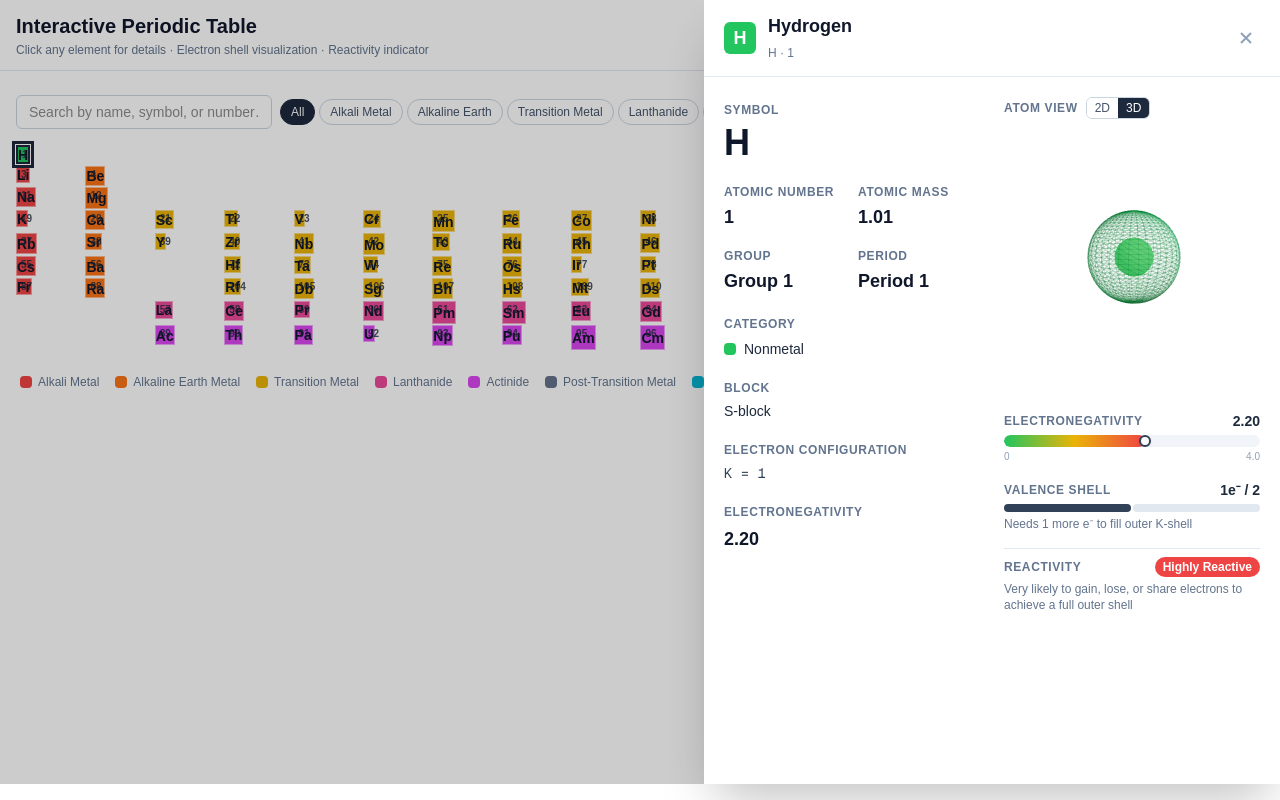
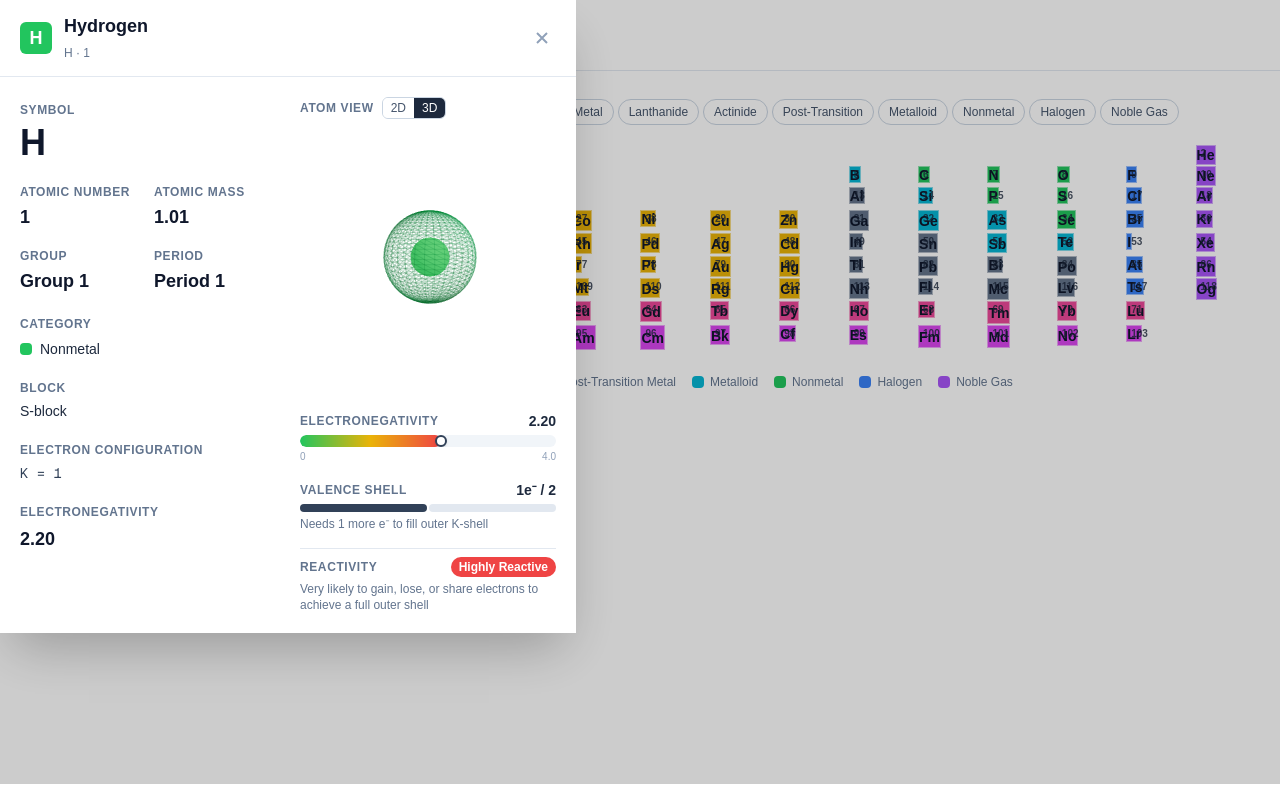
Before and after one commit to tobese/periodic-table, a Next.js app: page / in a window 1280 px wide. Both pictures are taken after a click on the button "1 H". Built offline with nearby package versions, Linux system fonts and the light colour scheme.

Commit message:
fix panel: pointer-events-none on backdrop, click-through to grid, close via Escape

```diff
--- a/src/components/periodic-table/element-detail-panel.tsx
+++ b/src/components/periodic-table/element-detail-panel.tsx
@@ -1,6 +1,6 @@
 'use client'
 
-import { useState } from 'react'
+import { useState, useEffect, useCallback } from 'react'
 import type { ElementData } from '@/data/elements'
 import { CATEGORY_COLORS, CATEGORY_LABELS, SHELL_LABELS } from '@/data/elements'
 import ElectronShellDiagram from './electron-shell-diagram'
@@ -17,6 +17,16 @@ type ViewMode = '2d' | '3d'
 export default function ElementDetailPanel({ element, onClose }: ElementDetailPanelProps) {
   const [viewMode, setViewMode] = useState<ViewMode>('3d')
 
+  const handleKeyDown = useCallback((e: KeyboardEvent) => {
+    if (e.key === 'Escape') onClose()
+  }, [onClose])
+
+  useEffect(() => {
+    if (!element) return
+    document.addEventListener('keydown', handleKeyDown)
+    return () => document.removeEventListener('keydown', handleKeyDown)
+  }, [element, handleKeyDown])
+
   if (!element) return null
 
   const categoryColor = CATEGORY_COLORS[element.category]
@@ -25,10 +35,10 @@ export default function ElementDetailPanel({ element, onClose }: ElementDetailPa
   const shellConfig = element.shells.map((count, i) => `${SHELL_LABELS[i] ?? '?'} = ${count}`).join(', ')
 
   return (
-    <div className="fixed inset-0 z-50 flex justify-end">
-      <div className="absolute inset-0 bg-black/20" onClick={onClose} />
+    <div className="fixed inset-0 z-50 pointer-events-none">
+      <div className="absolute inset-0 bg-black/20 pointer-events-none" />
 
-      <div className="relative w-full max-w-xl bg-white shadow-2xl overflow-y-auto animate-slide-in">
+      <div className="relative w-full max-w-xl bg-white shadow-2xl overflow-y-auto animate-slide-in pointer-events-auto">
         <div className="sticky top-0 z-10 flex items-center justify-between px-5 py-3 border-b border-slate-200 bg-white">
           <div className="flex items-center gap-3">
             <div className="w-8 h-8 rounded-md flex items-center justify-center text-white font-bold text-lg" style={{ backgroundColor: categoryColor }}>
```
